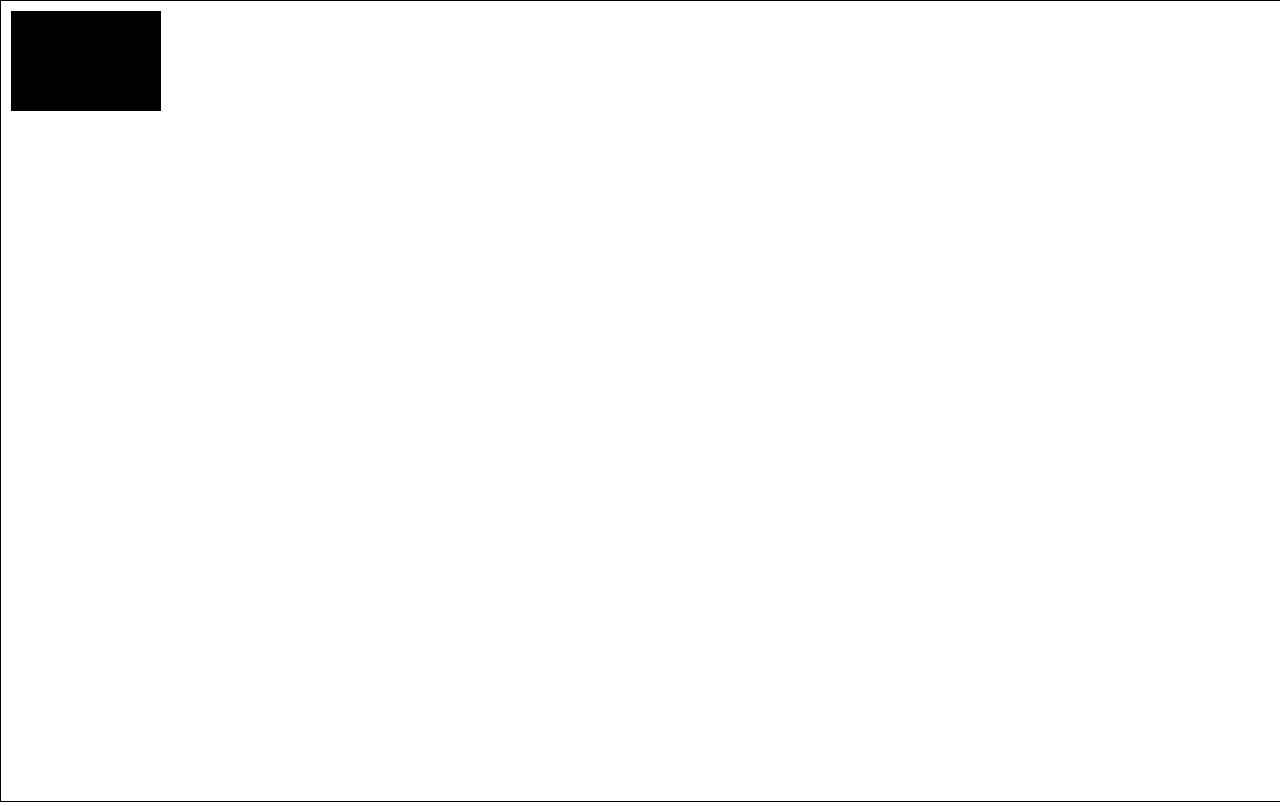
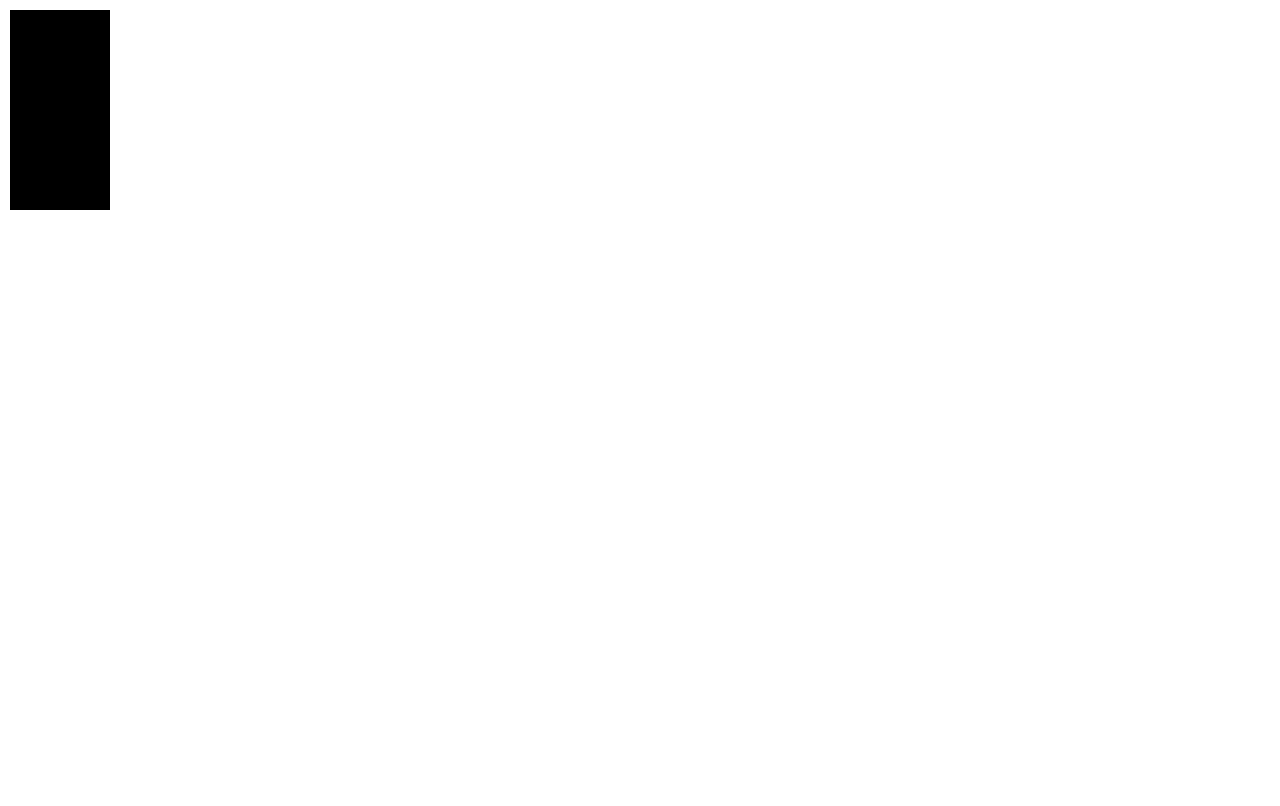
Before and after one commit to bouaik/ziadOS, a website built with Vite: page index.html in a window 1280 px wide. Built offline with nearby package versions, Linux system fonts and the light colour scheme.

Commit message:
structure project

```diff
--- a/index.html
+++ b/index.html
@@ -16,7 +16,7 @@
     }
 
     canvas {
-      border: 1px solid #000;
+      display: block;
     }
   </style>
 </head>
--- a/main.js
+++ b/main.js
@@ -1,7 +1,8 @@
+import Os from "./src/Os"
+
 const canvas = document.getElementById("canvas")
-const ctx = canvas.getContext("2d")
+export const ctx = canvas.getContext("2d")
+canvas.height = window.innerHeight
+canvas.width = window.innerWidth
 
-canvas.height = document.documentElement.clientHeight
-canvas.width = document.documentElement.clientWidth
-
-ctx.fillRect(10, 10, 150, 100)
+Os.start()
--- /dev/null
+++ b/src/Icon.js
@@ -0,0 +1,13 @@
+import { ctx } from "../main"
+
+export default class Icon {
+  constructor(x, y, w, h) {
+    this.x = x
+    this.y = y
+    this.w = w
+    this.h = h
+  }
+  draw() {
+    ctx.fillRect(this.x, this.y, this.w, this.h)
+  }
+}
--- /dev/null
+++ b/src/Os.js
@@ -0,0 +1,8 @@
+import Icon from "./Icon"
+
+export default class Os {
+  static start() {
+    const icon1 = new Icon(10, 10, 100, 200)
+    icon1.draw()
+  }
+}
--- /dev/null
+++ b/src/Taskbar.js
@@ -0,0 +1,3 @@
+export default class Taskbar {
+  draw() {}
+}
```
